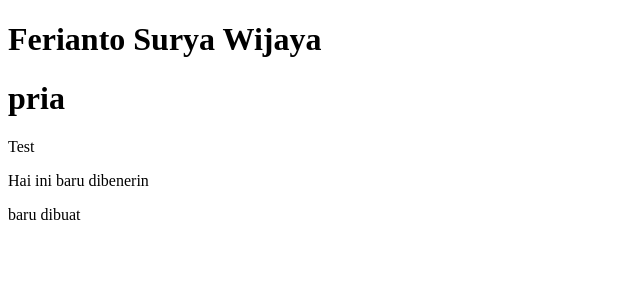
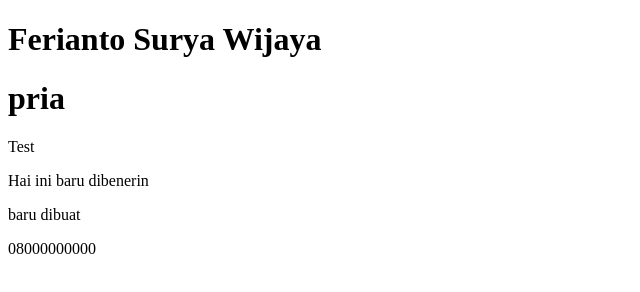
Before and after one commit to thufel/dibimbing-lat18-b9, a plain HTML site: page index.html in a window 1280 px wide. Shown: the whole page, without its empty margins (0-640 px from the left). Drawn offline with Linux system fonts and the light colour scheme.

Commit message:
feat: add no hp

```diff
--- a/index.html
+++ b/index.html
@@ -12,5 +12,6 @@
     <p>Test</p>
     <p>Hai ini baru dibenerin</p>
     <p>baru dibuat</p>
+    <p>08000000000</p>
   </body>
 </html>
```
